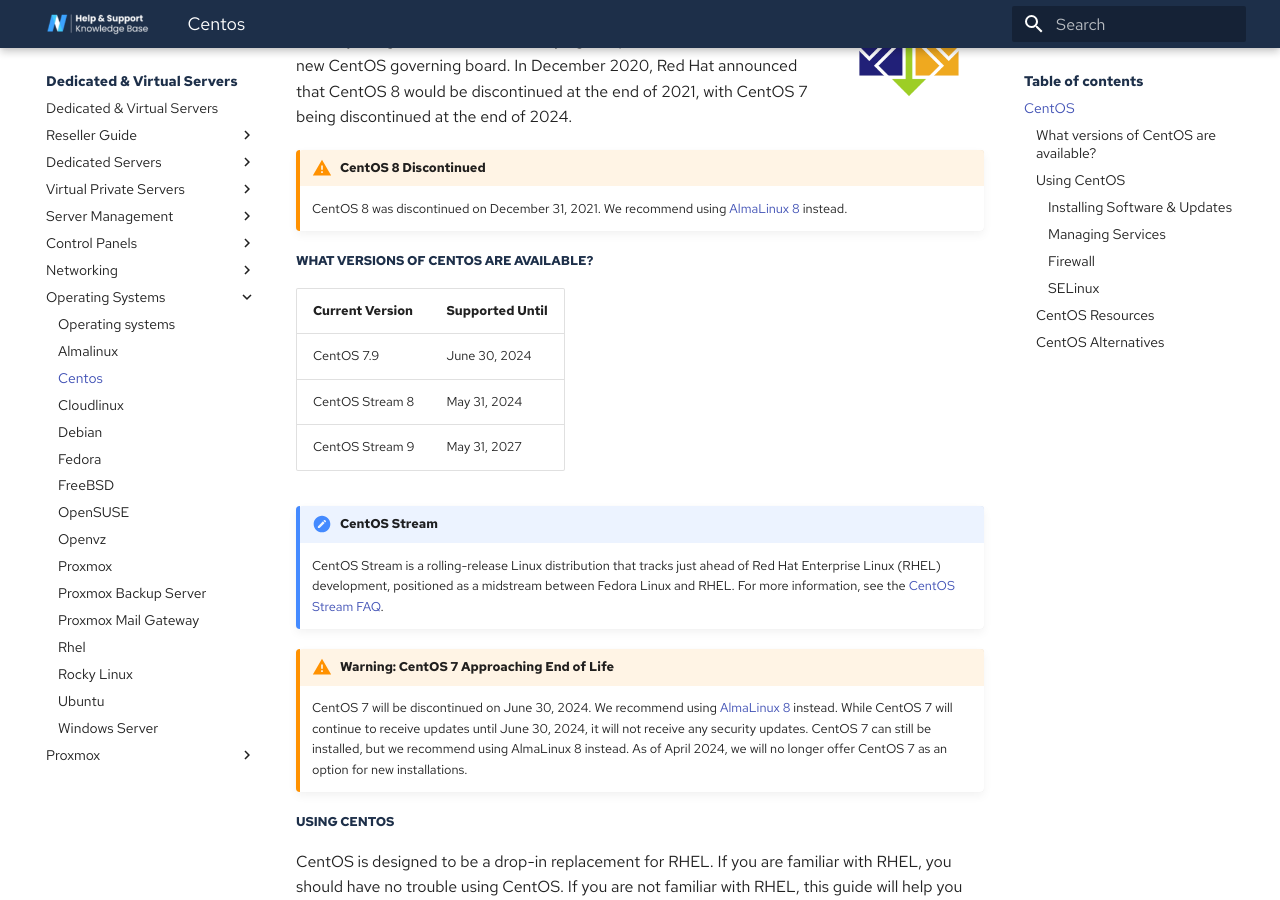
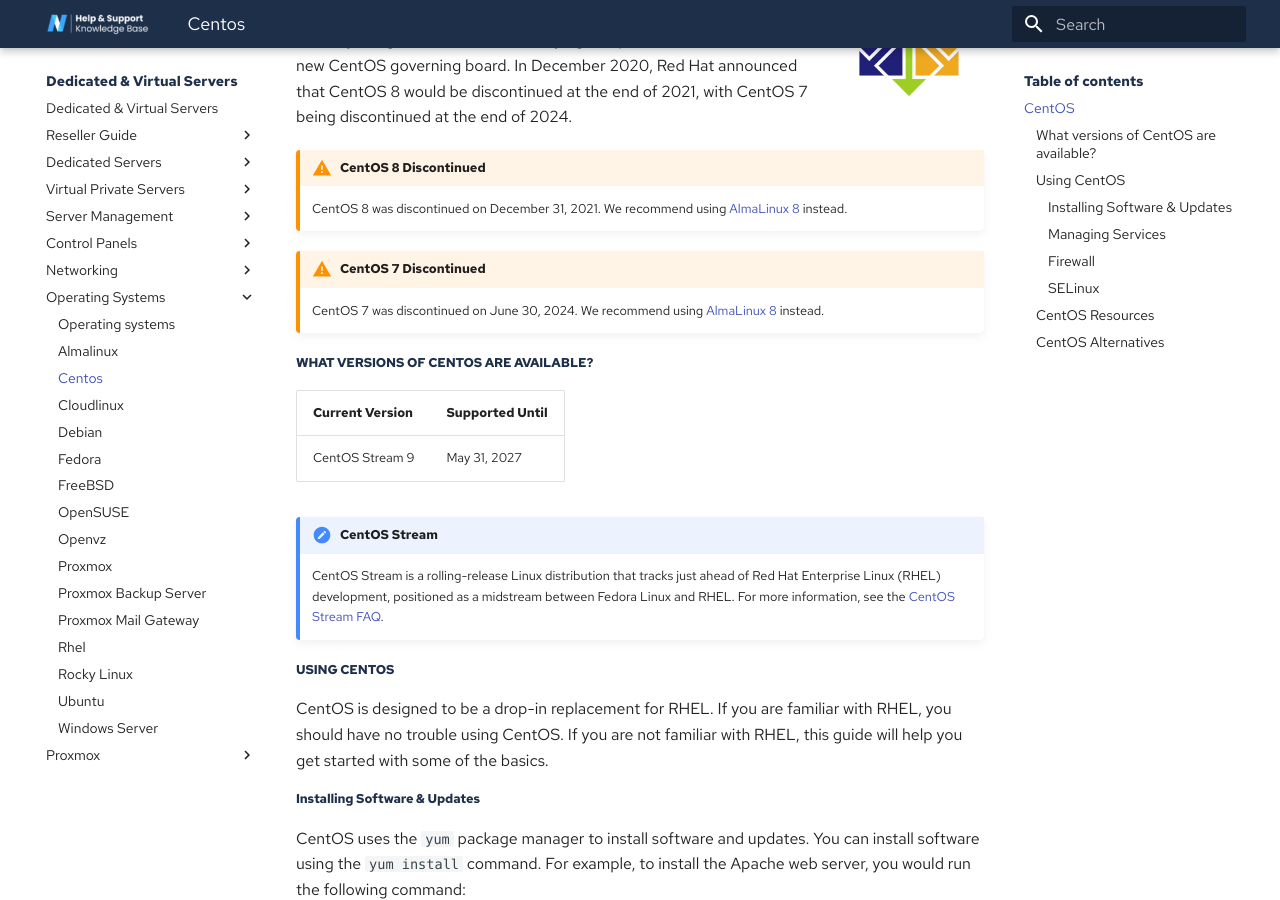
Before and after one commit to nodespacehosting/nodespace-learn, an MkDocs documentation site: the page built from docs/servers/operating_systems/centos.md, in a window 1280 px wide and 900 px high, scrolled down 365 px. Built offline with MkDocs 1.6.1 and Material for MkDocs 9.7.7, drawn with Linux system fonts in a browser that asks for light colours; some web fonts are replaced; comment, search, counter and statistics services are not loaded.

Commit message:
OS Info Updates

```diff
--- a/docs/servers/operating_systems/centos.md
+++ b/docs/servers/operating_systems/centos.md
@@ -7,19 +7,18 @@
 !!! warning "CentOS 8 Discontinued"
     CentOS 8 was discontinued on December 31, 2021. We recommend using [AlmaLinux 8](almalinux.md) instead.
 
+!!! warning "CentOS 7 Discontinued"
+    CentOS 7 was discontinued on June 30, 2024. We recommend using [AlmaLinux 8](almalinux.md) instead.
+
 ## What versions of CentOS are available?
 
 | Current Version | Supported Until    |
 | --------------- | ------------------ |
-| CentOS 7.9      | June 30, 2024      |
-| CentOS Stream 8 | May 31, 2024       |
 | CentOS Stream 9 | May 31, 2027       |
 
 !!! note "CentOS Stream"
     CentOS Stream is a rolling-release Linux distribution that tracks just ahead of Red Hat Enterprise Linux (RHEL) development, positioned as a midstream between Fedora Linux and RHEL. For more information, see the [CentOS Stream FAQ](https://www.centos.org/centos-stream/).
 
-!!! warning "Warning: CentOS 7 Approaching End of Life"
-    CentOS 7 will be discontinued on June 30, 2024. We recommend using [AlmaLinux 8](almalinux.md) instead. While CentOS 7 will continue to receive updates until June 30, 2024, it will not receive any security updates. CentOS 7 can still be installed, but we recommend using AlmaLinux 8 instead. As of April 2024, we will no longer offer CentOS 7 as an option for new installations.
 
 ## Using CentOS
 
```
Also changed, not shown: docs/servers/operating_systems/almalinux.md (+2 -2 lines), docs/servers/operating_systems/proxmox.md (+1 -2 lines), docs/servers/operating_systems/rhel.md (+0 -1 lines), docs/servers/proxmox/pve/index.md (+1 -1 lines).
